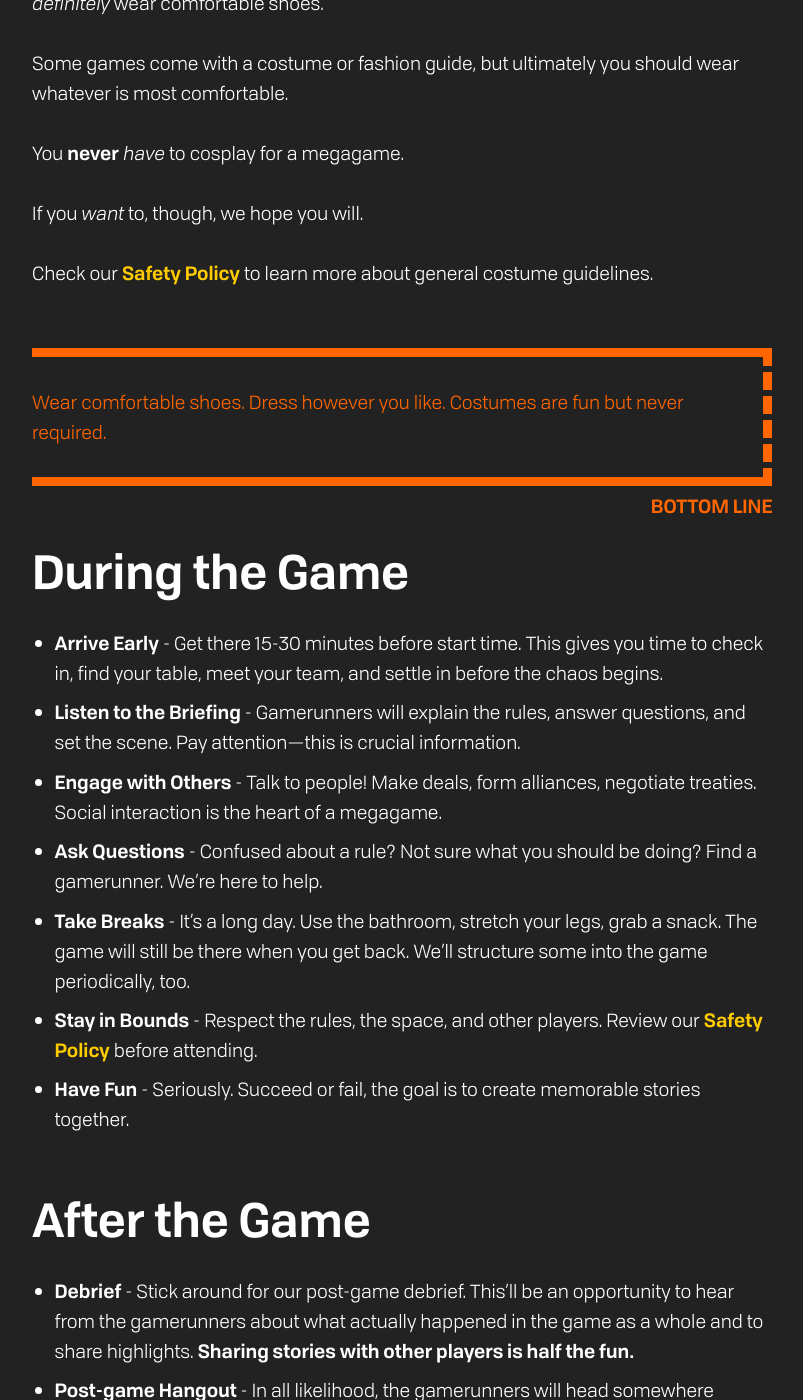
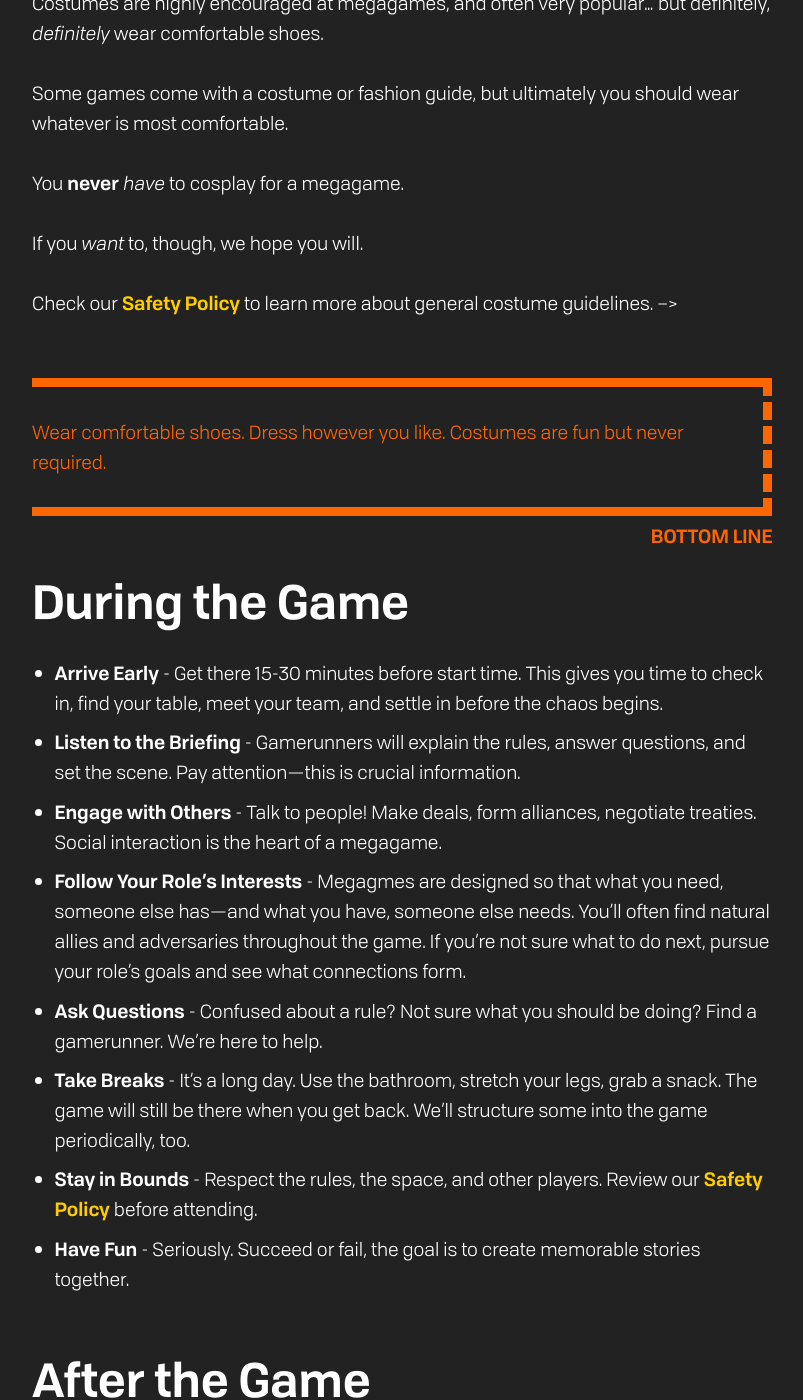
Before and after one commit to jedlimke/prairiefiregaming.com, a Jekyll site: the page built from about/for-players.md, in a window 1280 px wide and 1400 px high, scrolled down 2404 px. Shown: the whole window, without its empty margins (238-1041 px from the left). Built offline with Jekyll 4.4.1, drawn with Linux system fonts in a browser that asks for light colours; some of the changed text lies outside the part shown.

Commit message:
Fixed run-on title that was blowing out the side.

```diff
--- a/about/for-players.md
+++ b/about/for-players.md
@@ -9,7 +9,7 @@
 
 <div class="callout" markdown="1" data-label="New Here?">
 ### Don't Worry About "Doing It Right"
-There's no single correct way to play a megagame. Your role is to engage with the game world and make interesting choices.
+There's no single correct way to play a megagame. Your task is to engage with the game world and have fun. That's it!
 
 ### It's Okay to Be Confused
 Megagames can be overwhelming at first. Take a breath, ask questions, and trust that clarity will come as you play.
@@ -26,7 +26,7 @@
 
 ## Before the Game
 
-- **Register Early** - Games can fill up fast! Sign up as soon as tickets are available to secure your spot, and **be sure to invite your friends along, too!**
+- **Gather Your Friends and Register Early** - Games can fill up fast! Sign up as soon as tickets are available to secure your spot, and **be sure to invite your friends along, too!**
 
 - **Check Your Email** - We will email you everything you need to know before the game! Make sure you check your email frequently and reach out if you're not sure.
 
@@ -56,7 +56,7 @@
 
 If you _want_ to, though, we hope you will.
 
-Check our [Safety Policy](/policies/safety-policy/) to learn more about general costume guidelines.
+Check our [Safety Policy](/policies/safety-policy/) to learn more about general costume guidelines. -->
 
 <div class="callout important" markdown="1" data-label="Bottom Line">
 Wear comfortable shoes. Dress however you like. Costumes are fun but never required.
@@ -69,6 +69,8 @@
 - **Listen to the Briefing** - Gamerunners will explain the rules, answer questions, and set the scene. Pay attention—this is crucial information.
 
 - **Engage with Others** - Talk to people! Make deals, form alliances, negotiate treaties. Social interaction is the heart of a megagame.
+
+- **Follow Your Role's Interests** - Megagmes are designed so that what you need, someone else has—and what you have, someone else needs. You'll often find natural allies and adversaries throughout the game. If you're not sure what to do next, pursue your role's goals and see what connections form.
 
 - **Ask Questions** - Confused about a rule? Not sure what you should be doing? Find a gamerunner. We're here to help.
 
@@ -104,7 +106,7 @@
 ### What if someone is making me uncomfortable?
 Tell a gamerunner immediately. Review our [Safety Policy](/policies/safety-policy/) for more details on how we handle these situations.
 
-### Do I need to be good at acting/strategy/negotiation?
+### Do I need to be good at _&lt;insert-skill-here&gt;_ to have fun?
 Nope! Megagames welcome all skill levels. You'll get better with experience, but enthusiasm is the only requirement.
 
 <div class="callout important" markdown="1" data-label="Bottom Line">
```
